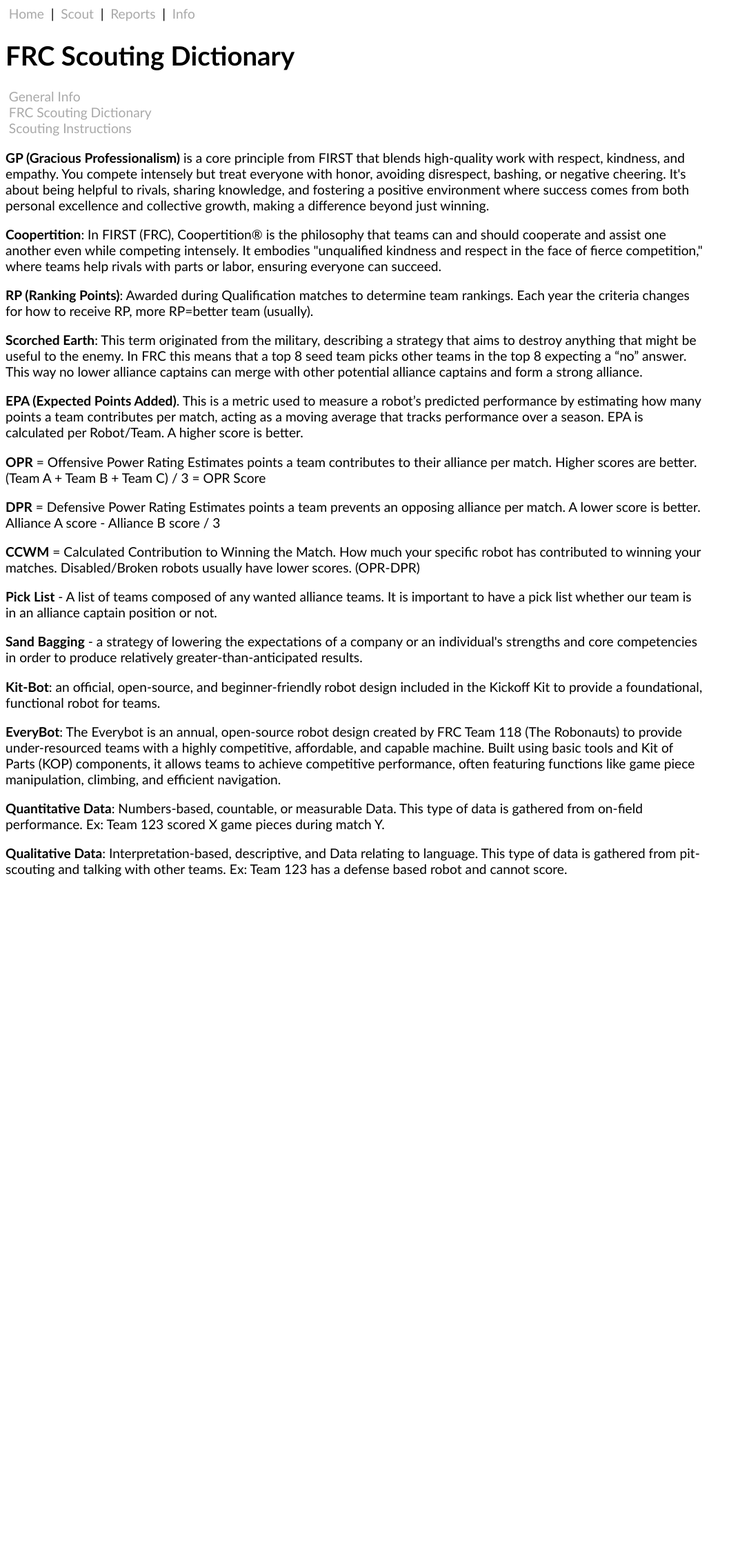
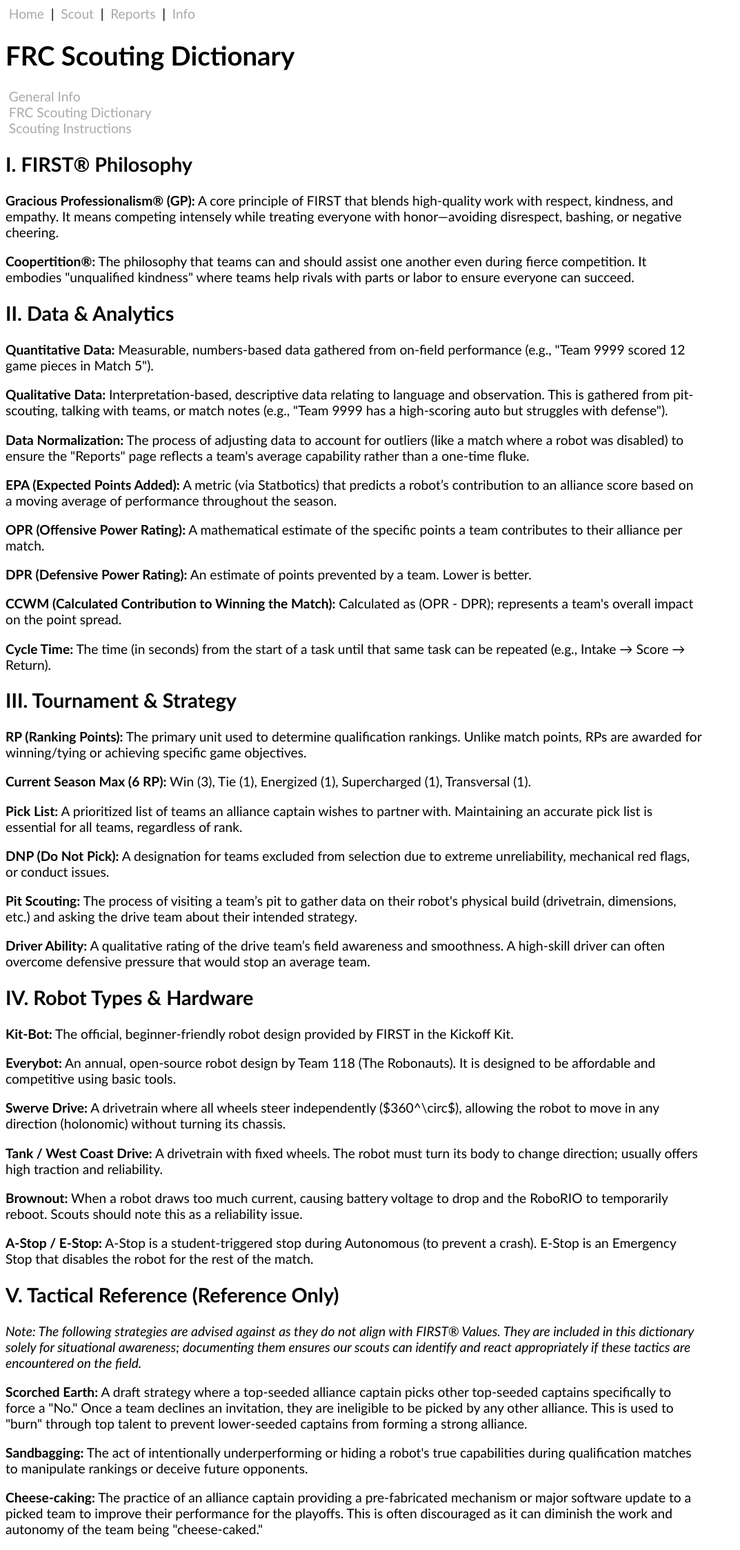
Before and after one commit to fscdata/fsc-data-scouting, a Flask app: page /info/dictionary in a window 1280 px wide. Shown: the whole page at 69% size, without its empty margins (0-1073 px from the left). Before the commit the page ends 1271 px from the top, so only its background shows below. Run offline with Flask 3, Linux system fonts and the light colour scheme.

Commit message:
Incorporating improved dictionary organization

```diff
--- a/templates/info/info_dictionary.html
+++ b/templates/info/info_dictionary.html
@@ -10,35 +10,65 @@
         <a href="/info/how-to-scout" class="menuLink">Scouting Instructions</a>
     </div>
 
-    <p><strong>GP (Gracious Professionalism)</strong> is a core principle from FIRST that blends high-quality work with respect, kindness, and empathy. You compete intensely but treat everyone with honor, avoiding disrespect, bashing, or negative cheering. It's about being helpful to rivals, sharing knowledge, and fostering a positive environment where success comes from both personal excellence and collective growth, making a difference beyond just winning.</p>
+    <h2>I. FIRST® Philosophy</h2>
 
-    <p><strong>Coopertition</strong>: In FIRST (FRC), Coopertition® is the philosophy that teams can and should cooperate and assist one another even while competing intensely. It embodies "unqualified kindness and respect in the face of fierce competition," where teams help rivals with parts or labor, ensuring everyone can succeed. </p>
+        <p><strong>Gracious Professionalism® (GP):</strong> A core principle of FIRST that blends high-quality work with respect, kindness, and empathy. It means competing intensely while treating everyone with honor—avoiding disrespect, bashing, or negative cheering.</p>
 
-    <p><strong>RP (Ranking Points)</strong>: Awarded during Qualification matches to determine team rankings. Each year the criteria changes for how to receive RP, more RP=better team (usually).</p>
+        <p><strong>Coopertition®:</strong> The philosophy that teams can and should assist one another even during fierce competition. It embodies "unqualified kindness" where teams help rivals with parts or labor to ensure everyone can succeed.</p>
 
-    <p><strong>Scorched Earth</strong>: This term originated from the military, describing a strategy that aims to destroy anything that might be useful to the enemy.
-    In FRC this means that a top 8 seed team picks other teams in the top 8 expecting a “no” answer. This way no lower alliance captains can merge with other potential alliance captains and form a strong alliance. </p>
+    <h2>II. Data & Analytics</h2>
 
-    <p><strong>EPA (Expected Points Added)</strong>. This is a metric used to measure a robot’s predicted performance by estimating how many points a team contributes per match, acting as a moving average that tracks performance over a season.
-    EPA is calculated per Robot/Team. A higher score is better. </p>
+        <p><strong>Quantitative Data:</strong> Measurable, numbers-based data gathered from on-field performance (e.g., "Team 9999 scored 12 game pieces in Match 5").</p>
 
-    <p><strong>OPR</strong> = Offensive Power Rating Estimates points a team contributes to their alliance per match. Higher scores are better.
-    (Team A + Team B + Team C) / 3 = OPR Score</p>
+        <p><strong>Qualitative Data:</strong> Interpretation-based, descriptive data relating to language and observation. This is gathered from pit-scouting, talking with teams, or match notes (e.g., "Team 9999 has a high-scoring auto but struggles with defense").</p>
 
-    <p><strong>DPR</strong> = Defensive Power Rating Estimates points a team prevents an opposing alliance per match. A lower score is better.
-    Alliance A score - Alliance B score / 3</p>
+        <p><strong>Data Normalization:</strong> The process of adjusting data to account for outliers (like a match where a robot was disabled) to ensure the "Reports" page reflects a team's average capability rather than a one-time fluke.</p>
 
-    <p><strong>CCWM</strong> = Calculated Contribution to Winning the Match. How much your specific robot has contributed to winning your matches. Disabled/Broken robots usually have lower scores. (OPR-DPR)</p>
+        <p><strong>EPA (Expected Points Added):</strong> A metric (via Statbotics) that predicts a robot’s contribution to an alliance score based on a moving average of performance throughout the season.</p>
 
-    <p><strong>Pick List</strong> - A list of teams composed of any wanted alliance teams. It is important to have a pick list whether our team is in an alliance captain position or not.</p>
+        <p><strong>OPR (Offensive Power Rating):</strong> A mathematical estimate of the specific points a team contributes to their alliance per match.</p>
 
-    <p><strong>Sand Bagging</strong> - a strategy of lowering the expectations of a company or an individual's strengths and core competencies in order to produce relatively greater-than-anticipated results.</p>
+        <p><strong>DPR (Defensive Power Rating):</strong> An estimate of points prevented by a team. Lower is better.</p>
 
-    <p><strong>Kit-Bot</strong>: an official, open-source, and beginner-friendly robot design included in the Kickoff Kit to provide a foundational, functional robot for teams.</p>
+        <p><strong>CCWM (Calculated Contribution to Winning the Match):</strong> Calculated as (OPR - DPR); represents a team's overall impact on the point spread.</p>
 
-    <p><strong>EveryBot</strong>: The Everybot is an annual, open-source robot design created by FRC Team 118 (The Robonauts) to provide under-resourced teams with a highly competitive, affordable, and capable machine. Built using basic tools and Kit of Parts (KOP) components, it allows teams to achieve competitive performance, often featuring functions like game piece manipulation, climbing, and efficient navigation.</p>
+        <p><strong>Cycle Time:</strong> The time (in seconds) from the start of a task until that same task can be repeated (e.g., Intake → Score → Return).</p>
 
-    <p><strong>Quantitative Data</strong>: Numbers-based, countable, or measurable Data. This type of data is gathered from on-field performance. Ex: Team 123 scored X game pieces during match Y.</p>
+    <h2>III. Tournament & Strategy</h2>
 
-    <p><strong>Qualitative Data</strong>: Interpretation-based, descriptive, and  Data relating to language. This type of data is gathered from pit-scouting and talking with other teams. Ex: Team 123 has a defense based robot and cannot score.</p>
+        <p><strong>RP (Ranking Points):</strong> The primary unit used to determine qualification rankings. Unlike match points, RPs are awarded for winning/tying or achieving specific game objectives.</p>
+
+        <p><strong>Current Season Max (6 RP):</strong> Win (3), Tie (1), Energized (1), Supercharged (1), Transversal (1).</p>
+
+        <p><strong>Pick List:</strong> A prioritized list of teams an alliance captain wishes to partner with. Maintaining an accurate pick list is essential for all teams, regardless of rank.</p>
+
+        <p><strong>DNP (Do Not Pick):</strong> A designation for teams excluded from selection due to extreme unreliability, mechanical red flags, or conduct issues.</p>
+
+        <p><strong>Pit Scouting:</strong> The process of visiting a team’s pit to gather data on their robot's physical build (drivetrain, dimensions, etc.) and asking the drive team about their intended strategy.</p>
+
+        <p><strong>Driver Ability:</strong> A qualitative rating of the drive team’s field awareness and smoothness. A high-skill driver can often overcome defensive pressure that would stop an average team.</p>
+
+    <h2>IV. Robot Types & Hardware</h2>
+
+        <p><strong>Kit-Bot:</strong> The official, beginner-friendly robot design provided by FIRST in the Kickoff Kit.</p>
+
+        <p><strong>Everybot:</strong> An annual, open-source robot design by Team 118 (The Robonauts). It is designed to be affordable and competitive using basic tools.</p>
+
+        <p><strong>Swerve Drive:</strong> A drivetrain where all wheels steer independently ($360^\circ$), allowing the robot to move in any direction (holonomic) without turning its chassis.</p>
+
+        <p><strong>Tank / West Coast Drive:</strong> A drivetrain with fixed wheels. The robot must turn its body to change direction; usually offers high traction and reliability.</p>
+
+        <p><strong>Brownout:</strong> When a robot draws too much current, causing battery voltage to drop and the RoboRIO to temporarily reboot. Scouts should note this as a reliability issue.</p>
+
+        <p><strong>A-Stop / E-Stop:</strong> A-Stop is a student-triggered stop during Autonomous (to prevent a crash). E-Stop is an Emergency Stop that disables the robot for the rest of the match.</p>
+
+    <h2>V. Tactical Reference (Reference Only)</h2>
+
+        <em>Note: The following strategies are advised against as they do not align with FIRST® Values. They are included in this dictionary solely for situational awareness; documenting them ensures our scouts can identify and react appropriately if these tactics are encountered on the field.</em>
+
+        <p><strong>Scorched Earth:</strong> A draft strategy where a top-seeded alliance captain picks other top-seeded captains specifically to force a "No." Once a team declines an invitation, they are ineligible to be picked by any other alliance. This is used to "burn" through top talent to prevent lower-seeded captains from forming a strong alliance.</p>
+
+        <p><strong>Sandbagging:</strong> The act of intentionally underperforming or hiding a robot's true capabilities during qualification matches to manipulate rankings or deceive future opponents.</p>
+
+        <p><strong>Cheese-caking:</strong> The practice of an alliance captain providing a pre-fabricated mechanism or major software update to a picked team to improve their performance for the playoffs. This is often discouraged as it can diminish the work and autonomy of the team being "cheese-caked."</p>
 {% endblock %}
```
